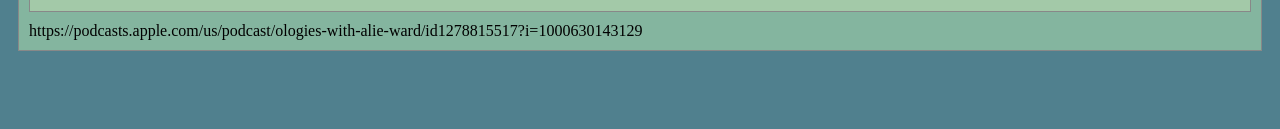
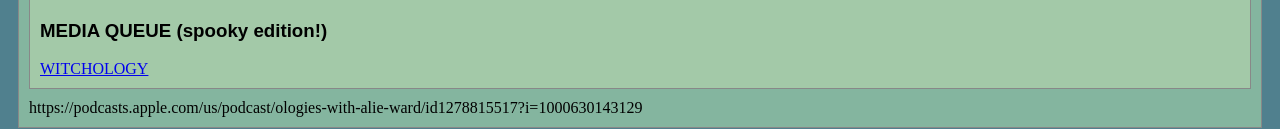
Before and after one commit to camilagunera/art101, a plain HTML site: page index.html in a window 1280 px wide. Shown: the part 831-960 px from the top of the page. Before the commit the page ends 892 px from the top, so only its background shows below. Drawn offline with Linux system fonts and the light colour scheme.

Commit message:
Update index.html

```diff
--- a/index.html
+++ b/index.html
@@ -29,6 +29,9 @@
 					<p>Just a girl who loves astrology, good food, a healthy dose of subversive literature, and lowbrow greatness. Here's what I'm reading right now...</p>
 					<img class="acker-book" src="https://m.media-amazon.com/images/I/51FyHSgkVIL._AC_UF1000,1000_QL80_.jpg">
 					<img class="carmilla" src="https://m.media-amazon.com/images/I/71Q7e2emUpL._AC_UF1000,1000_QL80_.jpg">
+					<h3>MEDIA QUEUE (spooky edition!)</h3>
+					<a href="https://podcasts.apple.com/us/podcast/ologies-with-alie-ward/id1278815517?i=1000630143129">WITCHOLOGY</a>
+
 			</div>
 
 		</section>
```
